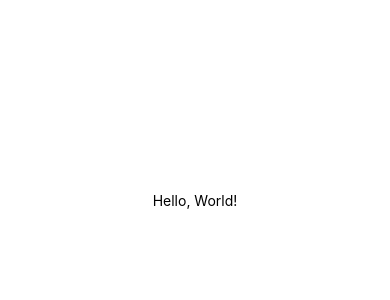
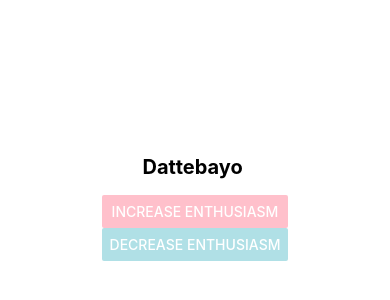
Before and after one commit to Fatima-Zahrae-Acharki/NativeBrief, a React Native app: screen / in a window 390 px wide. Shown: the part 222-522 px from the top of the page. Built offline with nearby package versions, Linux system fonts and the light colour scheme.

Commit message:
TypeScript increment decrement example

```diff
--- a/App.tsx
+++ b/App.tsx
@@ -1,20 +1,67 @@
-import React from "react";
-import {Text, View} from 'react-native';
+import React from 'react';
+import {Button, StyleSheet, Text, View} from 'react-native';
 
-const HelloWorld = () => {
-  return(
-    <View
-      style={{
-        flex: 1,
-        justifyContent: 'center',
-        alignItems: 'center',
-      }} >
-    <Text>
-      Hello, World!
-    </Text>
 
+
+//increase / decrease typescript example
+export type Props = {
+  name: string;
+  baseEnthusiasmLevel?: number;
+};
+
+const Dattebayo: React.FC<Props> = ({
+  name,
+  baseEnthusiasmLevel = 0,
+}) => {
+  const [enthusiasmLevel, setEnthusiasmLevel] = React.useState(
+    baseEnthusiasmLevel,
+  );
+
+  const onIncrement = () =>
+    setEnthusiasmLevel(enthusiasmLevel + 1);
+  const onDecrement = () =>
+    setEnthusiasmLevel(
+      enthusiasmLevel > 0 ? enthusiasmLevel - 1 : 0,
+    );
+
+  const fishCakes = (numChars: number) =>
+    numChars > 0 ? Array(numChars + 1).join('🍥') : '';
+
+  return (
+    <View style={styles.container}>
+      <Text style={styles.greeting}>
+        Dattebayo {name}
+        {fishCakes(enthusiasmLevel)}
+      </Text>
+      <View>
+        <Button
+          title="Increase enthusiasm"
+          accessibilityLabel="increment"
+          onPress={onIncrement}
+          color="pink"
+        />
+        <Button
+          title="Decrease enthusiasm"
+          accessibilityLabel="decrement"
+          onPress={onDecrement}
+          color="powderblue"
+        />
+      </View>
     </View>
   );
 };
 
-export default HelloWorld;
+const styles = StyleSheet.create({
+  container: {
+    flex: 1,
+    alignItems: 'center',
+    justifyContent: 'center',
+  },
+  greeting: {
+    fontSize: 20,
+    fontWeight: 'bold',
+    margin: 16,
+  },
+});
+
+export default Dattebayo;
```
